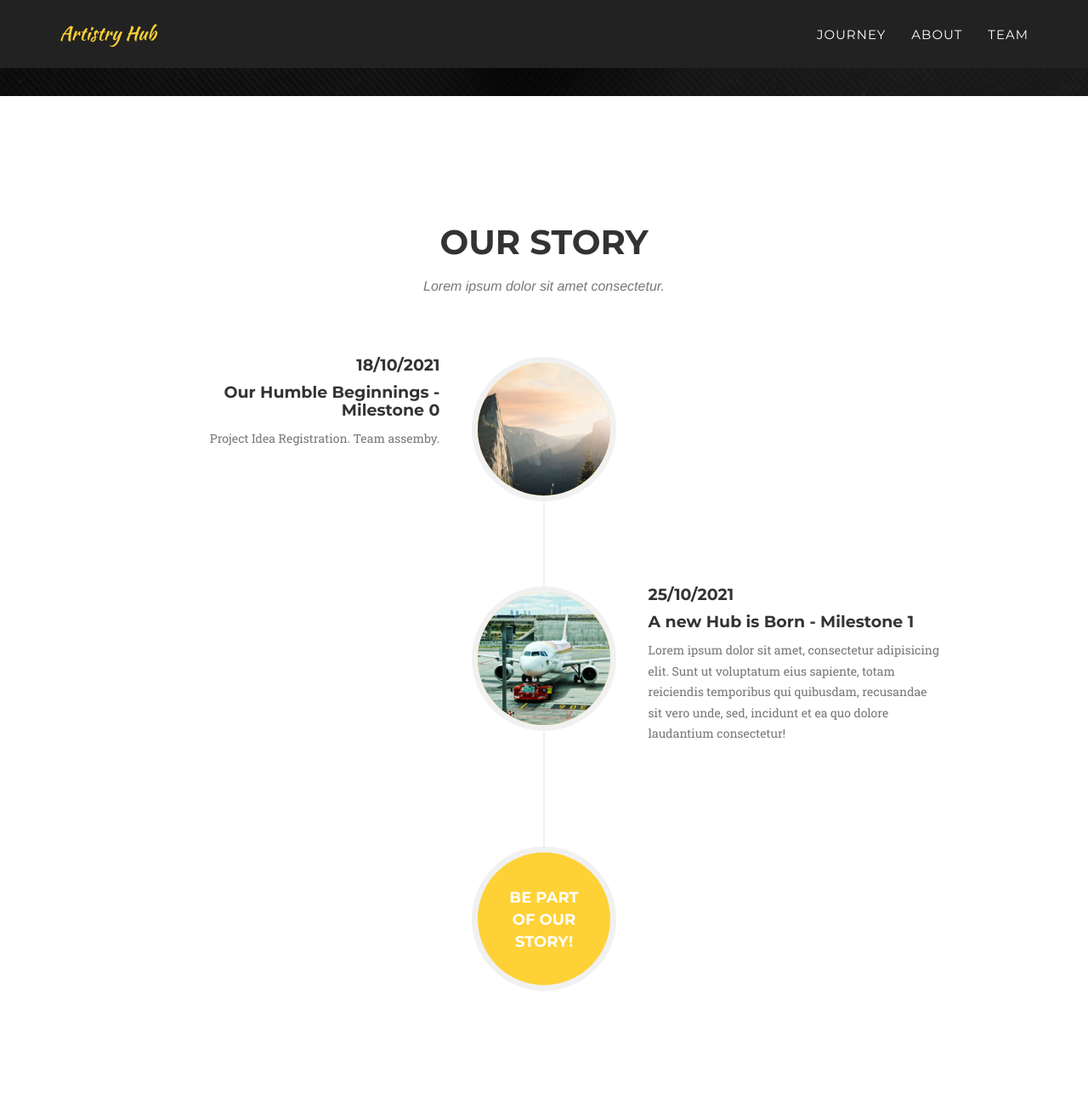
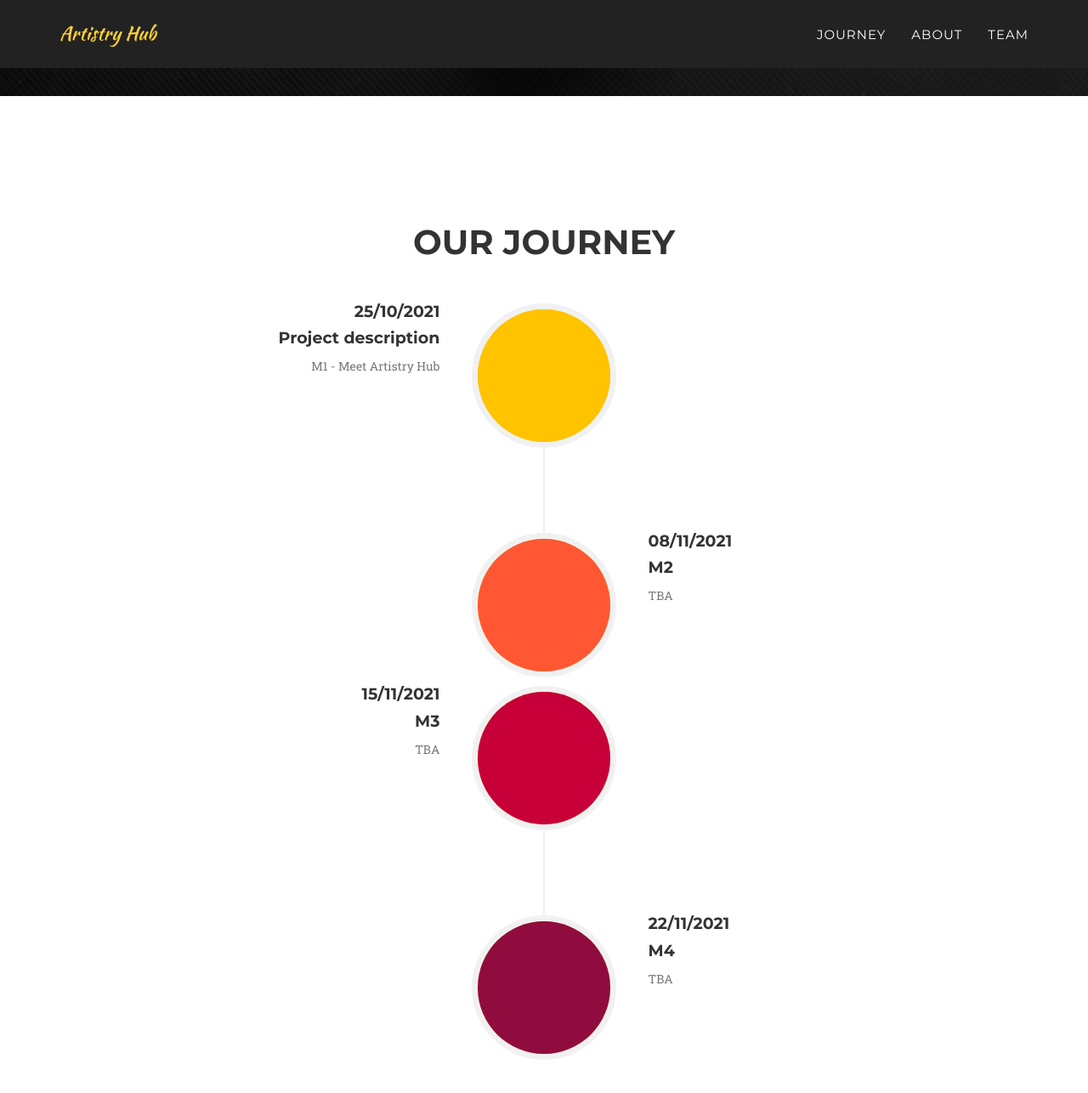
Before and after one commit to ArtistryHub/ArtistryHub, a Jekyll site: the page built from index.html, in a window 1280 px wide and 1400 px high, scrolled down 615 px. Shown: the top 1286 px of the window at 85% size. Built offline with Jekyll 4.4.1, drawn with Linux system fonts in a browser that asks for light colours; nearby versions of some CDN libraries; some web fonts are replaced.

Commit message:
journey - created milestones 1-4

```diff
--- a/_includes/about.html
+++ b/_includes/about.html
@@ -3,150 +3,83 @@
         <div class="container">
             <div class="row">
                 <div class="col-lg-12 text-center">
-                    <h2 class="section-heading">Our Story</h2>
-                    <h3 class="section-subheading text-muted">Lorem ipsum dolor sit amet consectetur.</h3>
+                    <h2 class="section-heading">Our journey</h2>
+                    <p><br></p>
                 </div>
             </div>
             <div class="row">
                 <div class="col-lg-12">
                     <ul class="timeline">
                         <li>
-                            <a class="page-scroll" href="#team">
+                            <a class="page-scroll" href="#description">
                                 <div class="timeline-image">
                                     <img class="img-circle img-responsive" src="img/about/1.jpg" alt="">
                                 </div>
                             </a>
                             <div class="timeline-panel">
                                 <div class="timeline-heading">
-                                    <h4>18/10/2021</h4>
-                                    <h4 class="subheading">Our Humble Beginnings - Milestone 0</h4>
+                                    <h4>25/10/2021</h4>
+                                    <h4 class="subheading">Project description</h4>
                                 </div>
                                 <div class="timeline-body">
-                                    <p class="text-muted">Project Idea Registration. Team assemby.</p>
+                                    <p class="text-muted">M1 - Meet Artistry Hub </p>
                                 </div>
                             </div>
                         </li>
                         <li class="timeline-inverted">
-                            <a class="page-scroll" href="#description">
+                            <!-- TO DO - we'll add a link here for M2 -->
+                            <a class="page-scroll" href="#about">
                                 <div class="timeline-image">
                                     <img class="img-circle img-responsive" src="img/about/2.jpg" alt="">
                                 </div>
                             </a>
                             <div class="timeline-panel">
                                 <div class="timeline-heading">
-                                    <h4>25/10/2021</h4>
-                                    <h4 class="subheading">A new Hub is Born - Milestone 1</h4>
+                                    <h4>08/11/2021</h4>
+                                    <h4 class="subheading">M2</h4>
                                 </div>
                                 <div class="timeline-body">
-                                    <p class="text-muted">Lorem ipsum dolor sit amet, consectetur adipisicing elit. Sunt ut voluptatum eius sapiente, totam reiciendis temporibus qui quibusdam, recusandae sit vero unde, sed, incidunt et ea quo dolore laudantium consectetur!</p>
+                                    <p class="text-muted">TBA</p>
                                 </div>
                             </div>
                         </li>
-                        <!-- <li>
+                        </ul>
+                        <ul class="timeline">
+                            <li>
+                                 <!-- TO DO - we'll add a link here for M3 -->
+                                <a class="page-scroll" href="#about">
                                     <div class="timeline-image">
                                         <img class="img-circle img-responsive" src="img/about/3.jpg" alt="">
                                     </div>
+                                </a>
                                 <div class="timeline-panel">
                                     <div class="timeline-heading">
-                                    <h4>08/11/21</h4>
-                                    <h4 class="subheading">Milestone 2</h4>
+                                        <h4>15/11/2021</h4>
+                                        <h4 class="subheading">M3</h4>
                                     </div>
                                     <div class="timeline-body">
-                                    <p class="text-muted">Lorem ipsum dolor sit amet, consectetur adipisicing elit. Sunt ut voluptatum eius sapiente, totam reiciendis temporibus qui quibusdam, recusandae sit vero unde, sed, incidunt et ea quo dolore laudantium consectetur!</p>
+                                        <p class="text-muted">TBA </p>
                                     </div>
                                 </div>
                             </li>
                             <li class="timeline-inverted">
+                                <!-- TO DO - we'll add a link here for M4 -->
+                                <a class="page-scroll" href="#about">
                                     <div class="timeline-image">
                                         <img class="img-circle img-responsive" src="img/about/4.jpg" alt="">
                                     </div>
+                                </a>
                                 <div class="timeline-panel">
                                     <div class="timeline-heading">
-                                    <h4>15/11/21</h4>
-                                    <h4 class="subheading">Milestone 3</h4>
+                                        <h4>22/11/2021</h4>
+                                        <h4 class="subheading">M4</h4>
                                     </div>
                                     <div class="timeline-body">
-                                    <p class="text-muted">Lorem ipsum dolor sit amet, consectetur adipisicing elit. Sunt ut voluptatum eius sapiente, totam reiciendis temporibus qui quibusdam, recusandae sit vero unde, sed, incidunt et ea quo dolore laudantium consectetur!</p>
+                                        <p class="text-muted">TBA</p>
                                     </div>
                                 </div>
                             </li>
-                        <li>
-                            <div class="timeline-image">
-                                <img class="img-circle img-responsive" src="img/about/4.jpg" alt="">
-                            </div>
-                            <div class="timeline-panel">
-                                <div class="timeline-heading">
-                                    <h4>22/11/21</h4>
-                                    <h4 class="subheading">Milestone 4</h4>
-                                </div>
-                                <div class="timeline-body">
-                                    <p class="text-muted">Lorem ipsum dolor sit amet, consectetur adipisicing elit. Sunt ut voluptatum eius sapiente, totam reiciendis temporibus qui quibusdam, recusandae sit vero unde, sed, incidunt et ea quo dolore laudantium consectetur!</p>
-                                </div>
-                            </div>
-                        </li>
-                        <li class="timeline-inverted">
-                            <div class="timeline-image">
-                                <img class="img-circle img-responsive" src="img/about/4.jpg" alt="">
-                            </div>
-                            <div class="timeline-panel">
-                                <div class="timeline-heading">
-                                    <h4>06/12/21</h4>
-                                    <h4 class="subheading">Milestone 5</h4>
-                                </div>
-                                <div class="timeline-body">
-                                    <p class="text-muted">Lorem ipsum dolor sit amet, consectetur adipisicing elit. Sunt ut voluptatum eius sapiente, totam reiciendis temporibus qui quibusdam, recusandae sit vero unde, sed, incidunt et ea quo dolore laudantium consectetur!</p>
-                                </div>
-                            </div>
-                        </li>
-                        <li>
-                            <div class="timeline-image">
-                                <img class="img-circle img-responsive" src="img/about/4.jpg" alt="">
-                            </div>
-                            <div class="timeline-panel">
-                                <div class="timeline-heading">
-                                    <h4>13/12/21</h4>
-                                    <h4 class="subheading">Milestone 6</h4>
-                                </div>
-                                <div class="timeline-body">
-                                    <p class="text-muted">Lorem ipsum dolor sit amet, consectetur adipisicing elit. Sunt ut voluptatum eius sapiente, totam reiciendis temporibus qui quibusdam, recusandae sit vero unde, sed, incidunt et ea quo dolore laudantium consectetur!</p>
-                                </div>
-                            </div>
-                        </li>
-                        <li class="timeline-inverted">
-                            <div class="timeline-image">
-                                <img class="img-circle img-responsive" src="img/about/4.jpg" alt="">
-                            </div>
-                            <div class="timeline-panel">
-                                <div class="timeline-heading">
-                                    <h4>10/01/22</h4>
-                                    <h4 class="subheading">Milestone 7, 8, 9</h4>
-                                </div>
-                                <div class="timeline-body">
-                                    <p class="text-muted">Lorem ipsum dolor sit amet, consectetur adipisicing elit. Sunt ut voluptatum eius sapiente, totam reiciendis temporibus qui quibusdam, recusandae sit vero unde, sed, incidunt et ea quo dolore laudantium consectetur!</p>
-                                </div>
-                            </div>
-                        </li>
-                        <li>
-                            <div class="timeline-image">
-                                <img class="img-circle img-responsive" src="img/about/4.jpg" alt="">
-                            </div>
-                            <div class="timeline-panel">
-                                <div class="timeline-heading">
-                                    <h4>17/01/22</h4>
-                                    <h4 class="subheading">Milestone 11</h4>
-                                </div>
-                                <div class="timeline-body">
-                                    <p class="text-muted">Lorem ipsum dolor sit amet, consectetur adipisicing elit. Sunt ut voluptatum eius sapiente, totam reiciendis temporibus qui quibusdam, recusandae sit vero unde, sed, incidunt et ea quo dolore laudantium consectetur!</p>
-                                </div>
-                            </div>
-                        </li> -->
-                        <li class="timeline-inverted">
-                            <div class="timeline-image">
-                                <h4>Be Part
-                                    <br>Of Our
-                                    <br>Story!</h4>
-                            </div>
-                        </li>
+                        </ul>
                     </ul>
                 </div>
             </div>
```
Also changed, not shown: img/about/1.jpg, img/about/2.jpg, img/about/3.jpg, img/about/4.jpg, img/about/5.jpg (added). Lines whose indentation alone changed are shown as unchanged.
